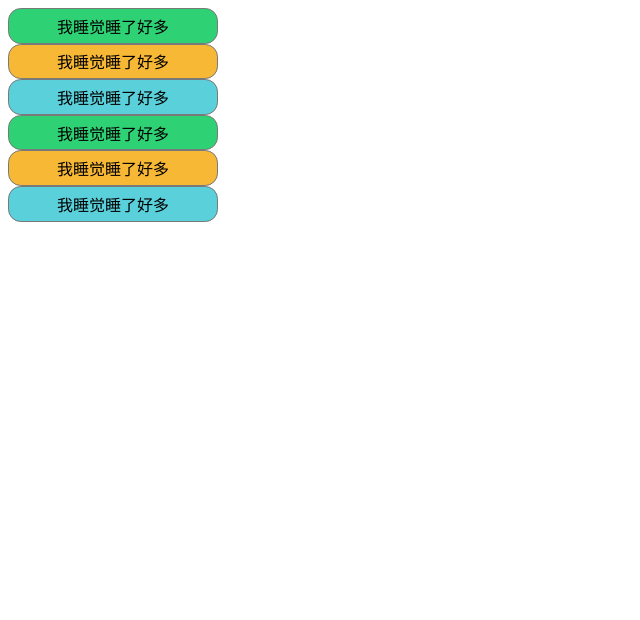
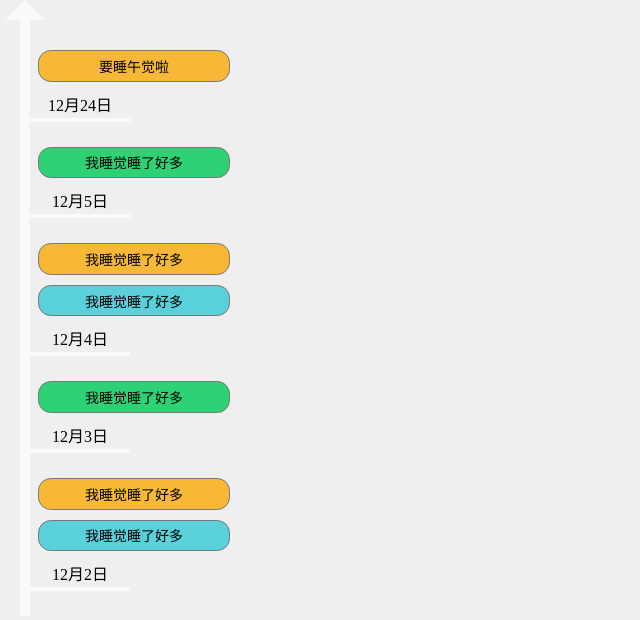
Before and after one commit to LuChaopeng/meta-time-ui, a Vue app: page / in a window 1280 px wide. Shown: the top 620 px of the page, without its empty margins (0-640 px from the left). Built offline with nearby package versions, Linux system fonts and the light colour scheme.

Commit message:
feat:为时间轴添加样式

```diff
--- a/src/App.vue
+++ b/src/App.vue
@@ -9,4 +9,10 @@ import Home from '@/views/Home'
 </script>
 
 <style lang="less">
+*,::before,::after {
+  box-sizing: border-box;
+}
+body{
+  margin:0;
+}
 </style>
--- a/src/components/Time.vue
+++ b/src/components/Time.vue
@@ -25,6 +25,7 @@ const props = defineProps({
 
 <style lang="less" scoped>
 .time{
+  font-size: 14px;
   width: fit-content;
   min-width: 15vw;
   max-width: 42vw;
--- a/src/components/TimeTree.vue
+++ b/src/components/TimeTree.vue
@@ -1,7 +1,13 @@
 <template>
-  <!--每一个标签就是一个time-->
-  <div class="arrow"></div>
-  <time-comp v-for="timeItem in timeList" :key="timeItem" :time="timeItem">{{timeItem}}</time-comp>
+  <div class="time-tree">
+    <div class="trunk"></div>
+    <div class="time-list">
+      <div v-for="group in timeListByDate" :key="group" class="time-group">
+        <time-comp v-for="timeItem in group" :key="timeItem" :time="timeItem" class="time-item"></time-comp>
+        <div class="split-line">{{splitDate(group)}}</div>
+      </div>
+    </div>
+  </div>
 </template>
 
 <script setup lang="ts">
@@ -10,17 +16,71 @@ import type { TimeProps } from '@/components/Time.vue'
 // 导入时"Time"无法用作组件名，奇怪
 import TimeComp from './Time.vue'
 import useTimeListByDate from '@/hooks/useTimeListByDate'
-// eslint-disable-next-line no-unused-vars,no-undef
+// eslint-disable-next-line no-undef
 const props = defineProps({
   timeList: {
     type: Array as PropType<TimeProps[]>,
     required: true
   }
 })
-console.log(useTimeListByDate(props.timeList))
+const timeListByDate = useTimeListByDate(props.timeList)
+// 分割线上的时间
+const splitDate = (group: TimeProps[]): string => {
+  const date = group[0].timestamp.getDate()
+  const month = group[0].timestamp.getMonth()
+  const year = group[0].timestamp.getUTCFullYear()
+  const currentDate = new Date()
+  const nowDate = currentDate.getDate()
+  const nowMonth = currentDate.getMonth()
+  const nowYear = currentDate.getUTCFullYear()
+  let dateStr: string = `${month + 1}月${date}日`
+  if (year === nowYear && month === nowMonth && date === nowDate) {
+    dateStr = '今天'
+  }
+  return dateStr
+}
 
 </script>
 
-<style scoped>
-
+<style lang="less" scoped>
+@trunkColor: #fafafa;
+@arrowHeight: 20px;
+.time-tree {
+  display: flex;
+  padding-top: @arrowHeight;
+  .trunk {
+    width: 10px;
+    background: @trunkColor;
+    position: relative;
+  }
+  // 利用伪元素添加一个箭头
+  .trunk::before {
+    content: "";
+    position: absolute;
+    left: -(2 * @arrowHeight - 10)/2;
+    top: -3 * @arrowHeight;
+    width: 2 * @arrowHeight;
+    height: 3 * @arrowHeight;
+    border-right: @arrowHeight solid transparent;
+    border-left: @arrowHeight solid transparent;
+    border-bottom: @arrowHeight solid @trunkColor;
+  }
+  .time-list {
+    margin-top: 30px;
+    .time-group {
+      margin-bottom: 25px;
+      .time-item {
+        margin-left: 8px;
+        margin-bottom: 10px;
+      }
+      .split-line {
+        width: 100px;
+        display: inline-block;
+        text-align: center;
+        padding-bottom: 2px;
+        border-bottom: 4px solid #fafafa;
+      }
+    }
+  }
+}
 </style>
--- a/src/views/Home.vue
+++ b/src/views/Home.vue
@@ -1,5 +1,7 @@
 <template>
-  <time-tree :time-list="timeList"></time-tree>
+  <div class="home">
+    <time-tree :time-list="timeList" class="time-tree"></time-tree>
+  </div>
 </template>
 
 <script lang="ts" setup>
@@ -7,6 +9,7 @@
 import TimeTree from '@/components/TimeTree.vue'
 import type { TimeProps } from '@/components/Time.vue'
 const timeList: TimeProps[] = [
+  { activity: 'sleep', description: '要睡午觉啦', timestamp: new Date(Date.UTC(2021, 11, 24, 12, 53, 10)) },
   { activity: 'sleep', description: '我睡觉睡了好多', timestamp: new Date(Date.UTC(2021, 11, 2, 12, 53, 10)) },
   { activity: 'workout', description: '我睡觉睡了好多', timestamp: new Date(Date.UTC(2021, 11, 3, 12, 53, 10)) },
   { activity: 'note', description: '我睡觉睡了好多', timestamp: new Date(Date.UTC(2021, 11, 2, 12, 5, 10)) },
@@ -15,3 +18,13 @@ const timeList: TimeProps[] = [
   { activity: 'note', description: '我睡觉睡了好多', timestamp: new Date(Date.UTC(2021, 11, 4, 1, 5, 10)) }
 ]
 </script>
+
+<style lang="less" scoped>
+.time-tree {
+  margin-left: 20px;
+}
+.home {
+  height: 100vh;
+  background: #efefef;
+}
+</style>
```
Also changed, not shown: src/components/AddTime.vue (added, +10 -0 lines).
